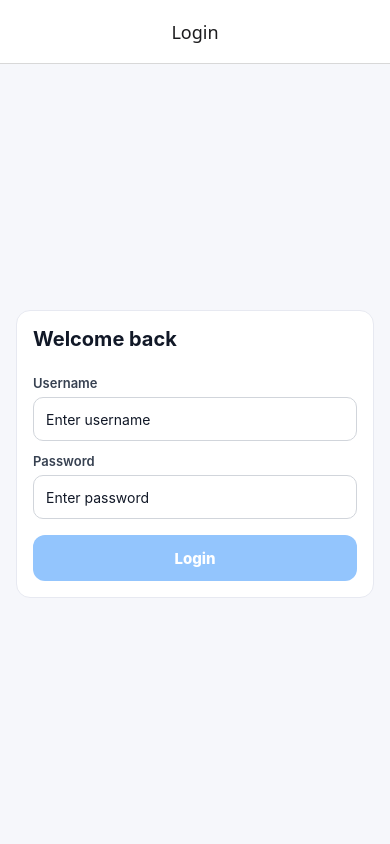
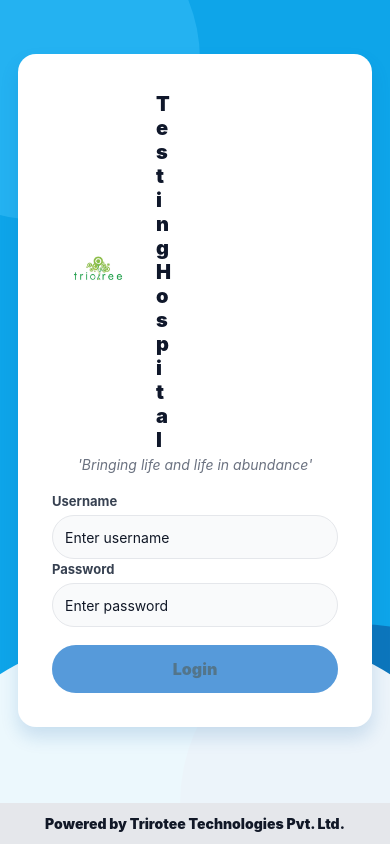
Before and after one commit to Rajiv12019406/diettree, a React Native app: screen /Login in a window 390 px wide. Built offline with nearby package versions, Linux system fonts and the light colour scheme.

Commit message:
login page ui better

```diff
--- a/src/navigation/AppNavigator.js
+++ b/src/navigation/AppNavigator.js
@@ -51,7 +51,7 @@
         <Stack.Screen
           name="Login"
           component={LoginScreen}
-          options={{ title: 'Login', headerBackVisible: false }}
+          options={{ headerShown: false, headerBackVisible: false }}
         />
         <Stack.Screen
           name="Home"
--- a/src/screens/LoginScreen.js
+++ b/src/screens/LoginScreen.js
@@ -1,9 +1,11 @@
 import React, { useMemo, useState } from 'react';
 import {
   ActivityIndicator,
+  Image,
   KeyboardAvoidingView,
   Platform,
   Pressable,
+  SafeAreaView,
   StyleSheet,
   Text,
   TextInput,
@@ -12,7 +14,11 @@
 
 import { login } from '../services/api';
 import { setToken } from '../utils/authStorage';
-import DateTimePicker from '@react-native-community/datetimepicker';
+
+const DEFAULT_HOSPITAL_NAME = 'Testing Hospital';
+const DEFAULT_HOSPITAL_TAGLINE = 'Bringing life and life in abundance';
+const FOOTER_TEXT = 'Powered by Trirotee Technologies Pvt. Ltd.';
+const DEFAULT_HOSPITAL_LOGO = require('../images/triotree-technologies-original.webp');
 
 function getErrorMessage(err) {
   const apiMessage =
@@ -21,27 +27,73 @@
     err?.response?.data?.title ||
     err?.message;
 
-  if (typeof apiMessage === 'string' && apiMessage.trim()) return apiMessage;
+  if (typeof apiMessage === 'string' && apiMessage.trim()) {
+    return apiMessage;
+  }
   return 'Login failed. Please try again.';
 }
 
-export default function LoginScreen({ navigation }) {
+function validateFields({ userName, password, setUserNameError, setPasswordError }) {
+  let ok = true;
+
+  const trimmedUser = userName.trim();
+  if (!trimmedUser) {
+    setUserNameError('Username is required.');
+    ok = false;
+  } else {
+    setUserNameError('');
+  }
+
+  if (!password) {
+    setPasswordError('Password is required.');
+    ok = false;
+  } else if (password.length < 6) {
+    setPasswordError('Password must be at least 6 characters.');
+    ok = false;
+  } else {
+    setPasswordError('');
+  }
+
+  return ok;
+}
+
+export default function LoginScreen({ navigation, route }) {
   const [userName, setUserName] = useState('');
   const [password, setPassword] = useState('');
   const [loading, setLoading] = useState(false);
   const [error, setError] = useState('');
-  const [date, setDate] = useState(new Date());
-  // const [dateText, setDateText] = useState(formatDDMMYYYY(new Date()));
+  const [userNameError, setUserNameError] = useState('');
+  const [passwordError, setPasswordError] = useState('');
 
-  const [showPicker, setShowPicker] = useState(false);
+  const hospitalName =
+    route?.params?.hospitalName || DEFAULT_HOSPITAL_NAME;
+  const hospitalTagline =
+    route?.params?.hospitalTagline || DEFAULT_HOSPITAL_TAGLINE;
+  const hospitalLogo = route?.params?.hospitalLogo ?? DEFAULT_HOSPITAL_LOGO;
 
   const canSubmit = useMemo(() => {
-    return userName.trim().length > 0 && password.length > 0 && !loading;
+    return (
+      userName.trim().length > 0 &&
+      password.length >= 6 &&
+      !loading
+    );
   }, [userName, password, loading]);
 
   async function onPressLogin() {
+    setError('');
+    if (
+      !validateFields({
+        userName,
+        password,
+        setUserNameError,
+        setPasswordError,
+      })
+    ) {
+      return;
+    }
+
     if (!canSubmit) return;
-    setError('');
+
     setLoading(true);
     try {
       const { token } = await login({
@@ -58,17 +110,56 @@
   }
 
   return (
+    <SafeAreaView style={styles.safeArea}>
+      <View style={styles.bg} pointerEvents="none">
+        <View style={styles.bgBase} />
+        <View style={styles.bgBlob1} />
+        <View style={styles.bgBlob2} />
+        <View style={styles.bgBlob3} />
+        <View style={styles.bgWhiteCurve} />
+      </View>
+
+      <View style={styles.overlay}>
       <KeyboardAvoidingView
-      style={styles.screen}
+        style={styles.content}
         behavior={Platform.OS === 'ios' ? 'padding' : undefined}
       >
         <View style={styles.card}>
-        <Text style={styles.title}>Welcome back</Text>
+          {/* Brand area inside the same card */}
+          <View style={styles.topHeader}>
+            <View style={styles.brandRow}>
+              {hospitalLogo ? (
+                <Image
+                  source={hospitalLogo}
+                  style={styles.logo}
+                  resizeMode="contain"
+                />
+              ) : (
+                <View style={styles.logoPlaceholder}>
+                  <Text style={styles.logoInitials}>
+                    {(hospitalName || 'H').charAt(0).toUpperCase()}
+                  </Text>
+                </View>
+              )}
+
+              <View style={styles.brandTextWrap}>
+                <Text style={styles.brandName}>{hospitalName}</Text>
+              </View>
+            </View>
+
+            {!!hospitalTagline && (
+              <Text style={styles.tagline}>{`'${hospitalTagline}'`}</Text>
+            )}
+          </View>
 
           <Text style={styles.label}>Username</Text>
           <TextInput
             value={userName}
-          onChangeText={setUserName}
+            onChangeText={text => {
+              setUserName(text);
+              if (userNameError) setUserNameError('');
+              if (error) setError('');
+            }}
             autoCapitalize="none"
             autoCorrect={false}
             placeholder="Enter username"
@@ -76,11 +167,18 @@
             editable={!loading}
             returnKeyType="next"
           />
+          {!!userNameError && (
+            <Text style={styles.fieldError}>{userNameError}</Text>
+          )}
 
           <Text style={styles.label}>Password</Text>
           <TextInput
             value={password}
-          onChangeText={setPassword}
+            onChangeText={text => {
+              setPassword(text);
+              if (passwordError) setPasswordError('');
+              if (error) setError('');
+            }}
             autoCapitalize="none"
             autoCorrect={false}
             placeholder="Enter password"
@@ -90,6 +188,9 @@
             returnKeyType="done"
             onSubmitEditing={onPressLogin}
           />
+          {!!passwordError && (
+            <Text style={styles.fieldError}>{passwordError}</Text>
+          )}
 
           {!!error && <Text style={styles.error}>{error}</Text>}
 
@@ -97,80 +198,234 @@
             onPress={onPressLogin}
             disabled={!canSubmit}
             style={({ pressed }) => [
-            styles.button,
-            (!canSubmit || loading) && styles.buttonDisabled,
-            pressed && canSubmit && !loading ? styles.buttonPressed : null,
+              styles.loginButton,
+              (!canSubmit || loading) && styles.loginButtonDisabled,
+              pressed && canSubmit && !loading ? styles.loginButtonPressed : null,
             ]}
           >
-          {loading ? (
-            <ActivityIndicator color="#fff" />
-          ) : (
-            <Text style={styles.buttonText}>Login</Text>
-          )}
+            <View style={styles.loginBg} />
+            <View style={styles.loginInner}>
+              <Text style={styles.loginText}>Login</Text>
+
+            </View>
           </Pressable>
         </View>
       </KeyboardAvoidingView>
+
+      <View style={styles.footer}>
+        <Text style={styles.footerText}>{FOOTER_TEXT}</Text>
+      </View>
+      </View>
+    </SafeAreaView>
   );
 }
 
 const styles = StyleSheet.create({
-  screen: {
+  safeArea: {
     flex: 1,
-    padding: 16,
+    backgroundColor: 'transparent',
+  },
+  bg: {
+    ...StyleSheet.absoluteFillObject,
+    overflow: 'hidden',
+  },
+  bgBase: {
+    ...StyleSheet.absoluteFillObject,
+    backgroundColor: '#0EA5E9',
+  },
+  bgBlob1: {
+    position: 'absolute',
+    top: -100,
+    left: -120,
+    width: 320,
+    height: 320,
+    borderRadius: 160,
+    backgroundColor: '#38BDF8',
+    opacity: 0.55,
+  },
+  bgBlob2: {
+    position: 'absolute',
+    bottom: -140,
+    right: -150,
+    width: 360,
+    height: 360,
+    borderRadius: 180,
+    backgroundColor: '#0B5FA5',
+    opacity: 0.65,
+  },
+  bgBlob3: {
+    position: 'absolute',
+    top: 140,
+    right: 40,
+    width: 220,
+    height: 220,
+    borderRadius: 110,
+    backgroundColor: '#22C55E',
+    opacity: 0.12,
+  },
+  bgWhiteCurve: {
+    position: 'absolute',
+    left: -80,
+    right: -80,
+    bottom: -160,
+    height: 360,
+    borderRadius: 220,
+    backgroundColor: '#FFFFFF',
+    opacity: 0.92,
+  },
+  overlay: {
+    flex: 1,
+  },
+  topHeader: {
+    paddingHorizontal: 0,
+    paddingTop: 4,
+    paddingBottom: 18,
+    alignItems: 'center',
+  },
+  brandRow: {
+    width: '100%',
+    flexDirection: 'row',
+    alignItems: 'center',
+    justifyContent: 'flex-start',
+  },
+  logo: {
+    width: 92,
+    height: 68,
+    marginRight: 12,
+  },
+  logoPlaceholder: {
+    width: 84,
+    height: 62,
+    borderRadius: 10,
+    backgroundColor: '#0F766E',
+    alignItems: 'center',
     justifyContent: 'center',
-    backgroundColor: '#F6F7FB',
+  },
+  logoInitials: {
+    color: '#ECFEFF',
+    fontSize: 22,
+    fontWeight: '900',
+  },
+  brandTextWrap: {
+    flex: 0,
+  },
+  brandName: {
+    fontSize: 20,
+    fontWeight: '900',
+    color: '#0F172A',
+  },
+  tagline: {
+    marginTop: 4,
+    fontSize: 14,
+    color: '#6B7280',
+    fontStyle: 'italic',
+  },
+  content: {
+    flex: 1,
+    paddingHorizontal: 18,
+    justifyContent: 'center',
+    paddingBottom: 22,
   },
   card: {
     backgroundColor: '#fff',
-    borderRadius: 14,
-    padding: 16,
-    borderWidth: 1,
-    borderColor: '#E7E9F1',
-  },
-  title: {
-    fontSize: 20,
-    fontWeight: '700',
-    color: '#111827',
-    marginBottom: 12,
+    borderRadius: 18,
+    padding: 34,
+    borderWidth: 0,
+    alignSelf: 'center',
+    width: '100%',
+    maxWidth: 420,
+    shadowColor: '#0B5FA5',
+    shadowOpacity: 0.16,
+    shadowOffset: { width: 0, height: 10 },
+    shadowRadius: 18,
+    elevation: 6,
   },
   label: {
     fontSize: 13,
-    fontWeight: '600',
+    fontWeight: '700',
     color: '#374151',
-    marginTop: 12,
+    marginTop: 2,
     marginBottom: 6,
   },
   input: {
     height: 44,
-    borderRadius: 10,
+    borderRadius: 22,
     borderWidth: 1,
-    borderColor: '#D1D5DB',
+    borderColor: '#E5E7EB',
     paddingHorizontal: 12,
-    backgroundColor: '#fff',
+    backgroundColor: 'rgba(249, 250, 251, 0.95)',
     color: '#111827',
+  },
+  fieldError: {
+    marginTop: 4,
+    color: '#B91C1C',
+    fontSize: 12,
+    fontWeight: '700',
   },
   error: {
     marginTop: 12,
     color: '#B91C1C',
-    fontWeight: '600',
+    fontWeight: '700',
   },
-  button: {
-    marginTop: 16,
-    height: 46,
-    borderRadius: 12,
+  loginButton: {
+    marginTop: 18,
+    height: 48,
+    borderRadius: 24,
+    borderWidth: 0,
+    backgroundColor: '#0B79C7',
+    justifyContent: 'center',
+    overflow: 'hidden',
+  },
+  loginButtonPressed: {
+    opacity: 0.92,
+  },
+  loginButtonDisabled: {
+    opacity: 0.7,
+  },
+  loginInner: {
+    flexDirection: 'row',
     alignItems: 'center',
     justifyContent: 'center',
-    backgroundColor: '#2563EB',
+    position: 'relative',
   },
-  buttonPressed: {
-    opacity: 0.9,
+  loginBg: {
+    position: 'absolute',
+    top: 0,
+    left: 0,
+    right: 0,
+    bottom: 0,
+    backgroundColor: '#1D4ED8',
+    opacity: 0.22,
   },
-  buttonDisabled: {
-    backgroundColor: '#93C5FD',
+  loginText: {
+    color: '#0B3B5A',
+    fontWeight: '900',
+    fontSize: 16,
   },
-  buttonText: {
+  arrowCircle: {
+    position: 'absolute',
+    right: 14,
+    width: 30,
+    height: 30,
+    borderRadius: 15,
+    backgroundColor: 'rgba(255,255,255,0.22)',
+    alignItems: 'center',
+    justifyContent: 'center',
+  },
+  arrowText: {
     color: '#fff',
-    fontWeight: '800',
-    fontSize: 15,
+    fontSize: 16,
+    fontWeight: '900',
+  },
+  footer: {
+    paddingVertical: 12,
+    paddingHorizontal: 16,
+    backgroundColor: '#E5E7EB',
+    alignItems: 'center',
+    justifyContent: 'center',
+  },
+  footerText: {
+    color: '#111827',
+    fontWeight: '900',
   },
 });
```
Also changed, not shown: src/images/triotree-technologies-original.webp (added). Lines whose indentation alone changed are shown as unchanged.
